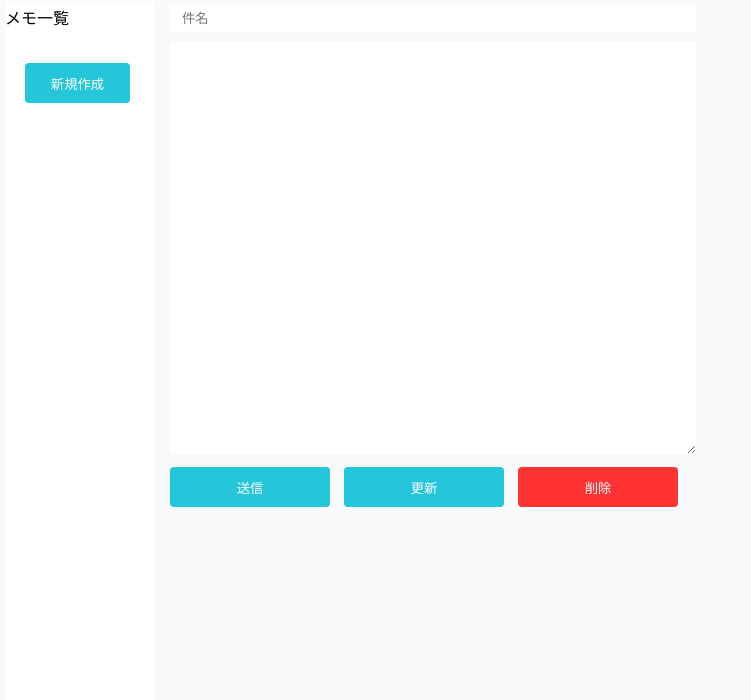
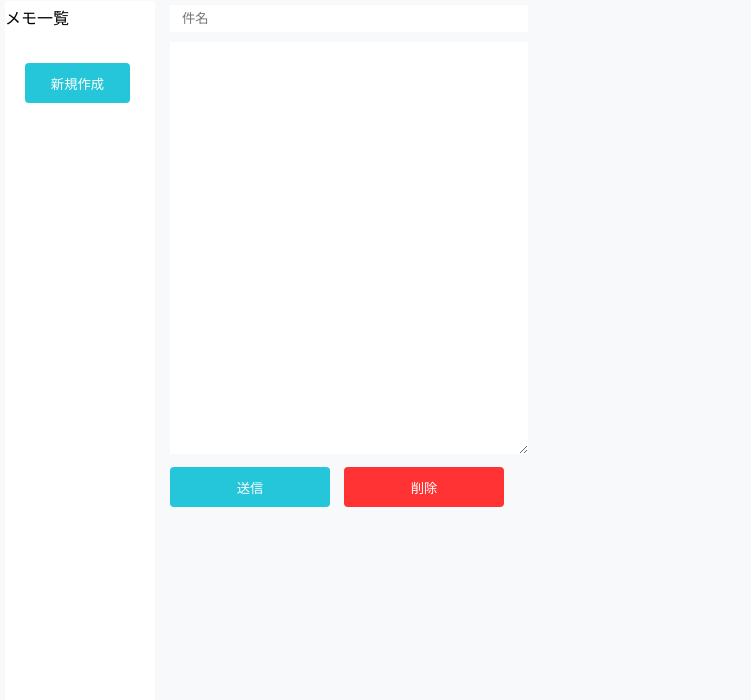
Before and after one commit to shoyan/tiny-memo, a PHP site: page / in a window 1280 px wide. Shown: the top 700 px of the page, without its empty margins (0-751 px from the left). Run offline with PHP 8.4, Linux system fonts and the light colour scheme; data that the repository does not hold is empty.

Commit message:
更新ボタンを削除

```diff
--- a/index.php
+++ b/index.php
@@ -152,9 +152,10 @@ if (isset($_POST["junction"])) {
   $row = $_POST["junction"];
 
   switch ($row) {
-    case "更新":
+
+    case "送信":
       if (empty($_POST['id'])) {
-        print 'idを入力してください!';
+        $memo = Memo::create($_POST['title'], $_POST['message']);
       } else {
         $memo = Memo::findById($_POST['id']);
         $memo->setTitle($_POST['title']);
@@ -162,10 +163,6 @@ if (isset($_POST["junction"])) {
         $memo->update();
       }
       break;
-
-    case "送信":
-      $memo = Memo::create($_POST['title'], $_POST['message']);
-     break;
 
     case "削除":
       $memo = Memo::findById($_POST['id']);
@@ -222,7 +219,6 @@ if ($memo) {
       <div><textarea id='message' name='message' class='message'><?PHP print $message ?></textarea></div>
       <div class="bottun">
         <input type='submit' name='junction' value='送信'>
-        <input type="submit" name="junction" value="更新">
         <input class="red" type="submit" name="junction" value="削除"><br />
       </div>
       <br />
```
